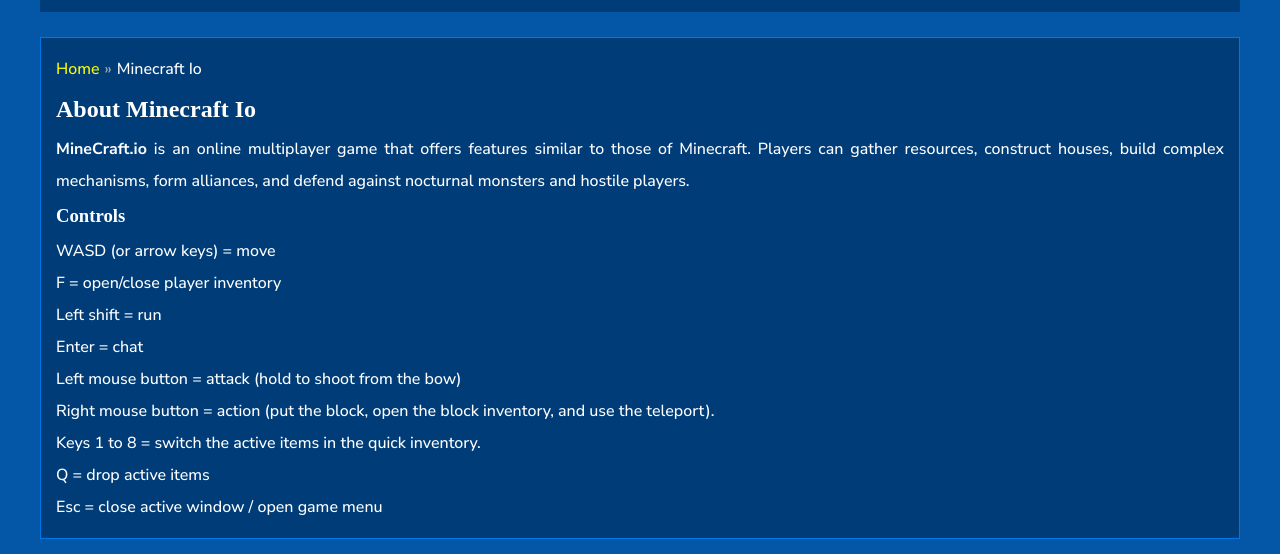
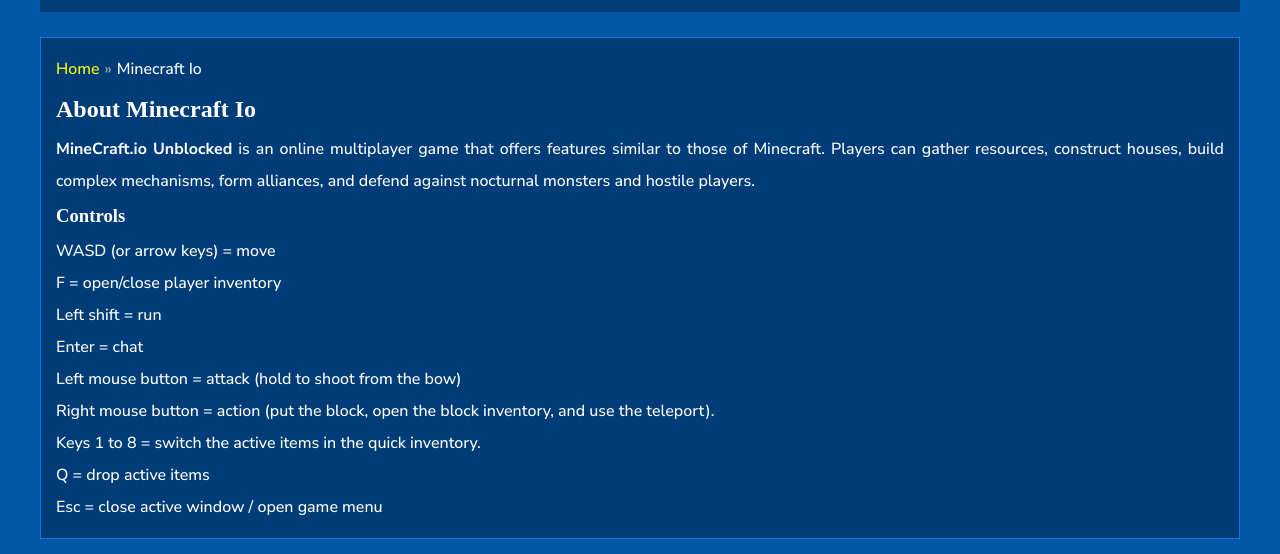
Before and after one commit to unblockedgamespremium6x/unblockedgamespremium6x.github.io, a plain HTML site: page minecraft-io.html in a window 1280 px wide. Shown: the part 1006-1560 px from the top of the page. Drawn offline with Linux system fonts and the light colour scheme.

Commit message:
Update minecraft-io.html

```diff
--- a/minecraft-io.html
+++ b/minecraft-io.html
@@ -318,7 +318,7 @@
                             </div>
                         </div>
                         <div class="text-area--content">
-                            <h2>About Minecraft io</h2><p style="text-align: justify;"><strong>MineCraft.io</strong> is an online multiplayer game that offers features similar to those of Minecraft. Players can gather resources, construct houses, build complex mechanisms, form alliances, and defend against nocturnal monsters and hostile players.</p>
+                            <h2>About Minecraft io</h2><p style="text-align: justify;"><strong>MineCraft.io Unblocked</strong> is an online multiplayer game that offers features similar to those of Minecraft. Players can gather resources, construct houses, build complex mechanisms, form alliances, and defend against nocturnal monsters and hostile players.</p>
 <h3 style="text-align: justify;"><strong> Controls</strong></h3>
 <p style="text-align: justify;">WASD (or arrow keys) = move<br /> F = open/close player inventory<br /> Left shift = run<br /> Enter = chat<br /> Left mouse button = attack (hold to shoot from the bow)<br /> Right mouse button = action (put the block, open the block inventory, and use the teleport).<br /> Keys 1 to 8 = switch the active items in the quick inventory.<br /> Q = drop active items<br /> Esc = close active window / open game menu</p>                                                    </div>
                     </div>
```
